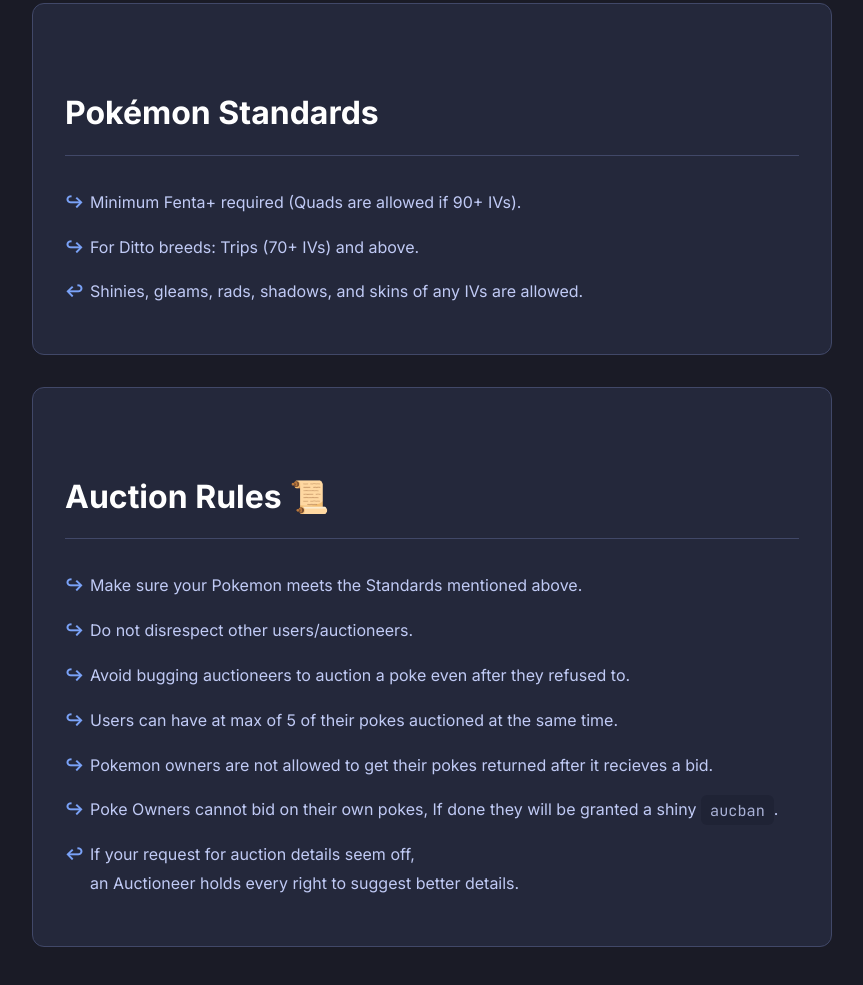
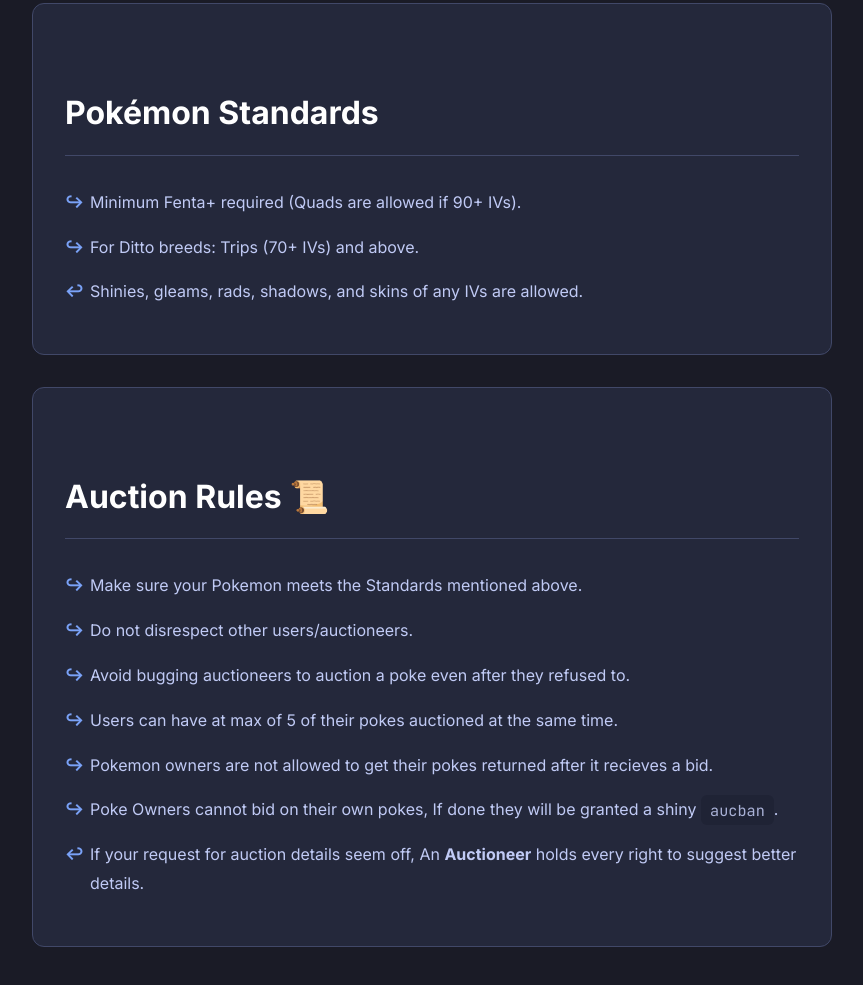
Before and after one commit to Crazy-Ledend/Aucs-Guide, a plain HTML site: page index.html in a window 1280 px wide. Shown: the part 892-1877 px from the top of the page, without its empty margins (208-1071 px from the left). Drawn offline with Linux system fonts and the light colour scheme.

Commit message:
Update index.html

```diff
--- a/index.html
+++ b/index.html
@@ -282,7 +282,7 @@
                     <li>Users can have at max of 5 of their pokes auctioned at the same time.</li>
                     <li>Pokemon owners are not allowed to get their pokes returned after it recieves a bid.</li>
                     <li>Poke Owners cannot bid on their own pokes, If done they will be granted a shiny <code>aucban</code>.</li>
-                    <li class="final-rule">If your request for auction details seem off,<br>an Auctioneer holds every right to suggest better details.</li>
+                    <li class="final-rule">If your request for auction details seem off, An <strong>Auctioneer</strong> holds every right to suggest better details.</li>
                 </ul>
             </div>
         </div>
```
